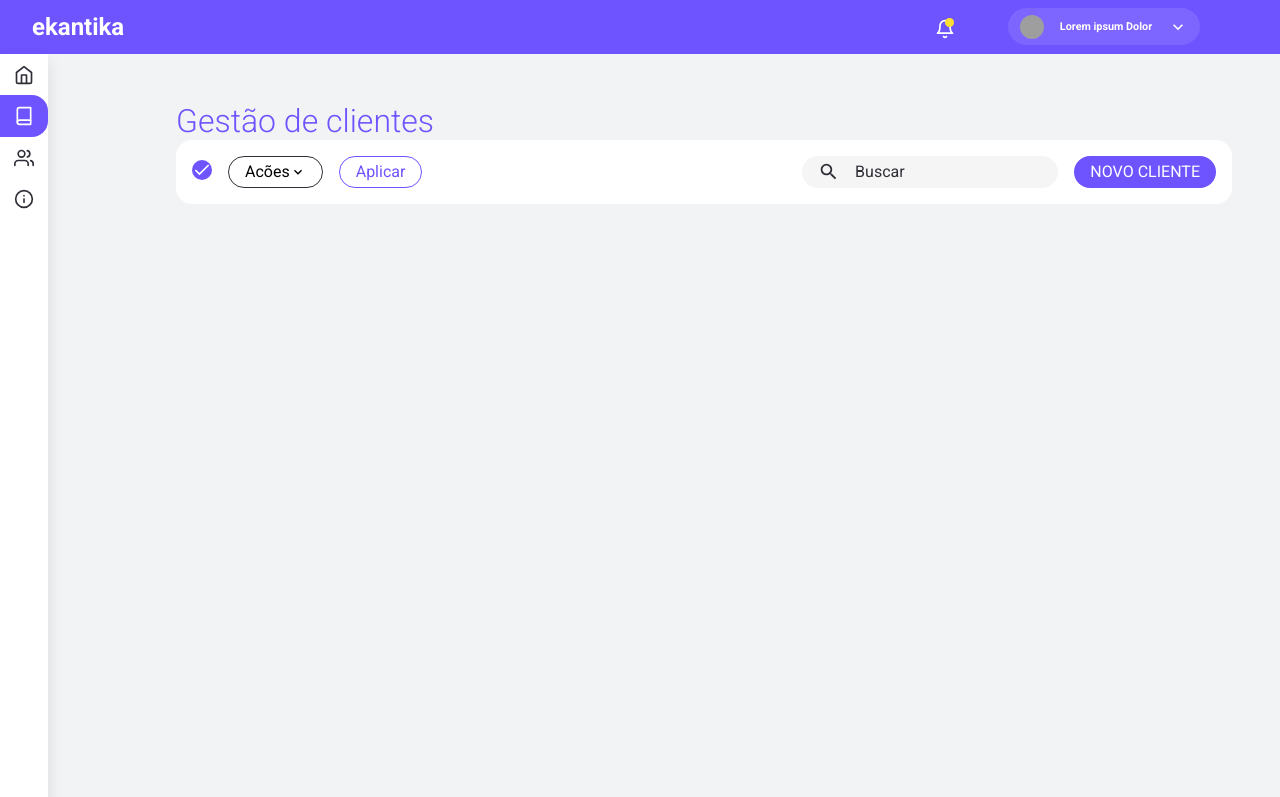
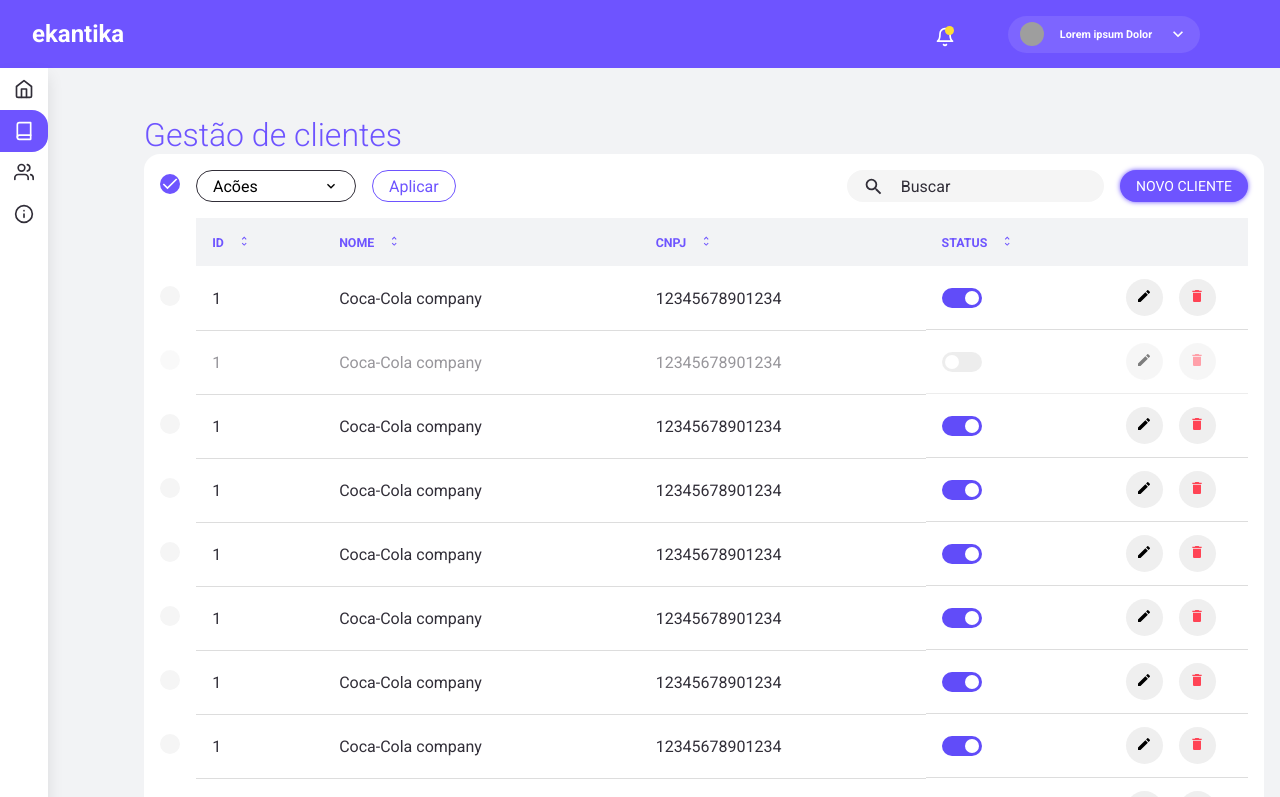
Before and after one commit to imatheus-lucas/frontend-teste-tecnico, a React (Create React App) app: page / in a window 1280 px wide. Shown: the top 797 px of the page. Built offline with nearby package versions, Linux system fonts and the light colour scheme; grey boxes are pictures that could not be loaded.

Commit message:
add table

```diff
--- a/src/components/CheckBox/styles.ts
+++ b/src/components/CheckBox/styles.ts
@@ -33,9 +33,17 @@ export const StyledCheckbox = styled.div<StyledCheckboxProps>`
   width: 20px;
   height: 20px;
   background: ${props =>
-    props.checked ? props.theme.colors.primary : 'papayawhip'};
+    props.checked ? props.theme.colors.primary : '#f5f5f5'};
   border-radius: 1rem;
   transition: all 150ms;
+  cursor: pointer;
+
+  &:hover {
+    ${Icon} {
+      visibility: visible;
+    }
+    background: ${props => props.theme.colors.primary};
+  }
 
   input:focus + & {
     box-shadow: 0 0 0 3px pink;
--- a/src/pages/Home/index.tsx
+++ b/src/pages/Home/index.tsx
@@ -1,8 +1,17 @@
 import Header from '../../components/Header';
 import SideNav from '../../components/SideNav';
-import { Container, TableHeader } from './styles';
-import { MdExpandMore, MdUnfoldMore, MdSearch } from 'react-icons/md';
+import { Container, TableContainer, TableHeader } from './styles';
+import {
+  MdExpandMore,
+  MdUnfoldMore,
+  MdSearch,
+  MdCreate,
+  MdDelete,
+  MdChevronLeft,
+  MdChevronRight,
+} from 'react-icons/md';
 import CheckBox from '../../components/CheckBox';
+import Switch from 'react-switch';
 export default function Home() {
   return (
     <Container>
@@ -28,7 +37,82 @@ export default function Home() {
               <button className="btn new_client">NOVO CLIENTE</button>
             </div>
           </TableHeader>
+          <TableContainer>
+            <table>
+              <thead>
+                <tr>
+                  <th></th>
+                  <th>
+                    ID
+                    <MdUnfoldMore />
+                  </th>
+                  <th>
+                    NOME
+                    <MdUnfoldMore />
+                  </th>
+                  <th>
+                    CNPJ
+                    <MdUnfoldMore />
+                  </th>
+                  <th>
+                    STATUS
+                    <MdUnfoldMore />
+                  </th>
+                </tr>
+              </thead>
+              <tbody>
+                {Array.from({ length: 10 }, (v, k) => k).map(item => (
+                  <tr style={item == 1 ? { opacity: 0.5 } : {}}>
+                    <td>
+                      <CheckBox checked={false} />
+                    </td>
+                    <td>1</td>
+                    <td>Coca-Cola company</td>
+                    <td>12345678901234</td>
+                    <td>
+                      <Switch
+                        onChange={() => {}}
+                        checked={item != 1}
+                        checkedIcon={false}
+                        uncheckedIcon={false}
+                        height={20}
+                        width={40}
+                        handleDiameter={14}
+                        offColor={'#dddddd'}
+                        onColor={'#614CF9'}
+                        className="react-switch"
+                      />
+                      <div>
+                        <button>
+                          <MdCreate />
+                        </button>
+                        <button>
+                          <MdDelete color="#f45" />
+                        </button>
+                      </div>
+                    </td>
+                  </tr>
+                ))}
+              </tbody>
+            </table>
+          </TableContainer>
         </section>
+        <div className="footer">
+          <span>Visualizado 1 - 25 de 70 clientes</span>
+          <div>
+            <button className="btn prev">
+              <MdChevronLeft />
+            </button>
+            <span className="active">1</span>
+            <span>2</span>
+            <span>3</span>
+            <span>4</span>
+            <span>5</span>
+            <button className="btn next">
+              <MdChevronRight />
+            </button>
+          </div>
+        </div>
       </main>
     </Container>
   );
--- a/src/pages/Home/styles.ts
+++ b/src/pages/Home/styles.ts
@@ -12,7 +12,7 @@ export const Container = styled.div`
 
   main {
     grid-area: main;
-    padding: 3rem;
+    padding: 3rem 1rem;
 
     h1 {
       font-weight: 300;
@@ -20,9 +20,47 @@ export const Container = styled.div`
     }
     section {
       background: ${({ theme }) => theme.colors.secondary};
-      max-height: 25rem;
+      min-height: 25rem;
       border-radius: 1rem;
       padding: 1rem;
+    }
+
+    .footer {
+      margin-top: 2rem;
+      display: flex;
+      align-items: center;
+      justify-content: space-between;
+      > span {
+        color: #312e38;
+        opacity: 0.6;
+      }
+
+      > div {
+        svg {
+          font-size: larger;
+        }
+        span {
+          padding: 5px 9px;
+          color: #312e38;
+
+          margin: 0 5px;
+          border-radius: 5rem;
+          font-size: 0.8rem;
+          cursor: pointer;
+
+          &:hover,
+          &.active {
+            background: ${({ theme }) => theme.colors.primary};
+            color: ${({ theme }) => theme.colors.secondary};
+            box-shadow: 0px 0px 5px ${({ theme }) => theme.colors.primary};
+          }
+        }
+      }
+
+      button {
+        background: none;
+        border: none;
+      }
     }
   }
 `;
@@ -43,22 +81,36 @@ export const TableHeader = styled.div`
       border-radius: 1rem;
       padding: 0 1rem;
       height: 2rem;
-      background: none;
+      background: ${({ theme }) => theme.colors.secondary};
       border: none;
     }
 
     .action {
       border: 1px solid #312e38;
       margin: 0 1rem;
+      width: 10rem;
+
+      &:hover {
+        filter: brightness(0.95);
+      }
     }
     .apply {
       color: ${({ theme }) => theme.colors.primary};
       border: 1px solid ${({ theme }) => theme.colors.primary};
+
+      &:hover {
+        filter: brightness(0.95);
+      }
     }
 
     .new_client {
       color: ${({ theme }) => theme.colors.secondary};
       background: ${({ theme }) => theme.colors.primary};
+      font-size: 0.875rem;
+      box-shadow: 0px 0px 5px ${({ theme }) => theme.colors.primary};
+      &:hover {
+        filter: brightness(0.85);
+      }
     }
   }
 
@@ -87,3 +139,61 @@ export const TableHeader = styled.div`
     }
   }
 `;
+
+export const TableContainer = styled.div`
+  width: 100%;
+  color: #312e38;
+  margin-top: 1rem;
+  overflow: auto;
+  table {
+    text-align: left;
+    border-collapse: collapse;
+    width: 100%;
+  }
+
+  thead {
+    height: 3rem;
+
+    th {
+      font-size: 0.775rem;
+      color: ${({ theme }) => theme.colors.primary};
+
+      svg {
+        margin-left: 0.875rem;
+      }
+    }
+  }
+
+  td {
+    height: 4rem;
+  }
+  th + th {
+    padding: 0 1rem;
+    background: #f2f3f5;
+  }
+
+  td + td {
+    padding: 0 1rem;
+    border-bottom: 1px solid #ddd;
+  }
+
+  tbody {
+    button {
+      border: none;
+      width: 37px;
+      height: 37px;
+      border-radius: 50px;
+      transition: filter ease-in-out 0.2s;
+      margin-right: 1rem;
+      &:hover {
+        filter: brightness(0.8);
+      }
+    }
+
+    td:last-child {
+      display: flex;
+      align-items: center;
+      justify-content: space-between;
+    }
+  }
+`;
```
